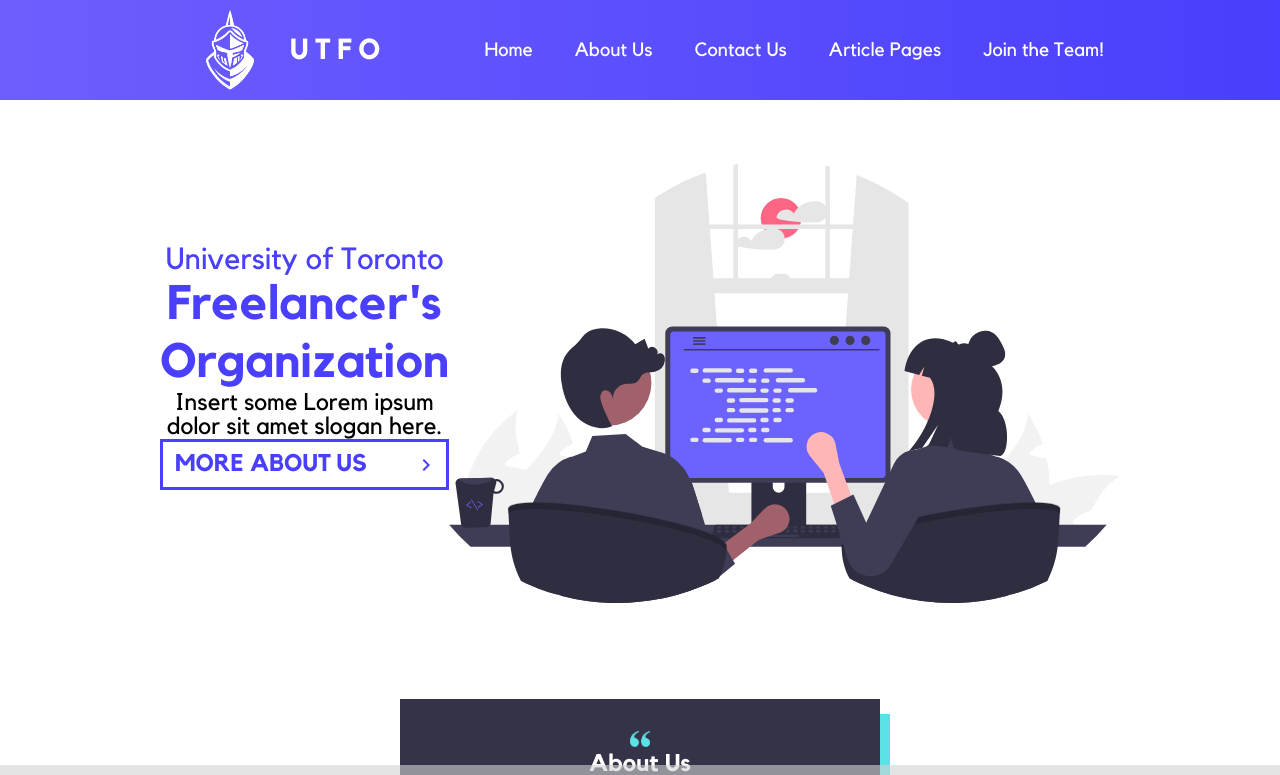
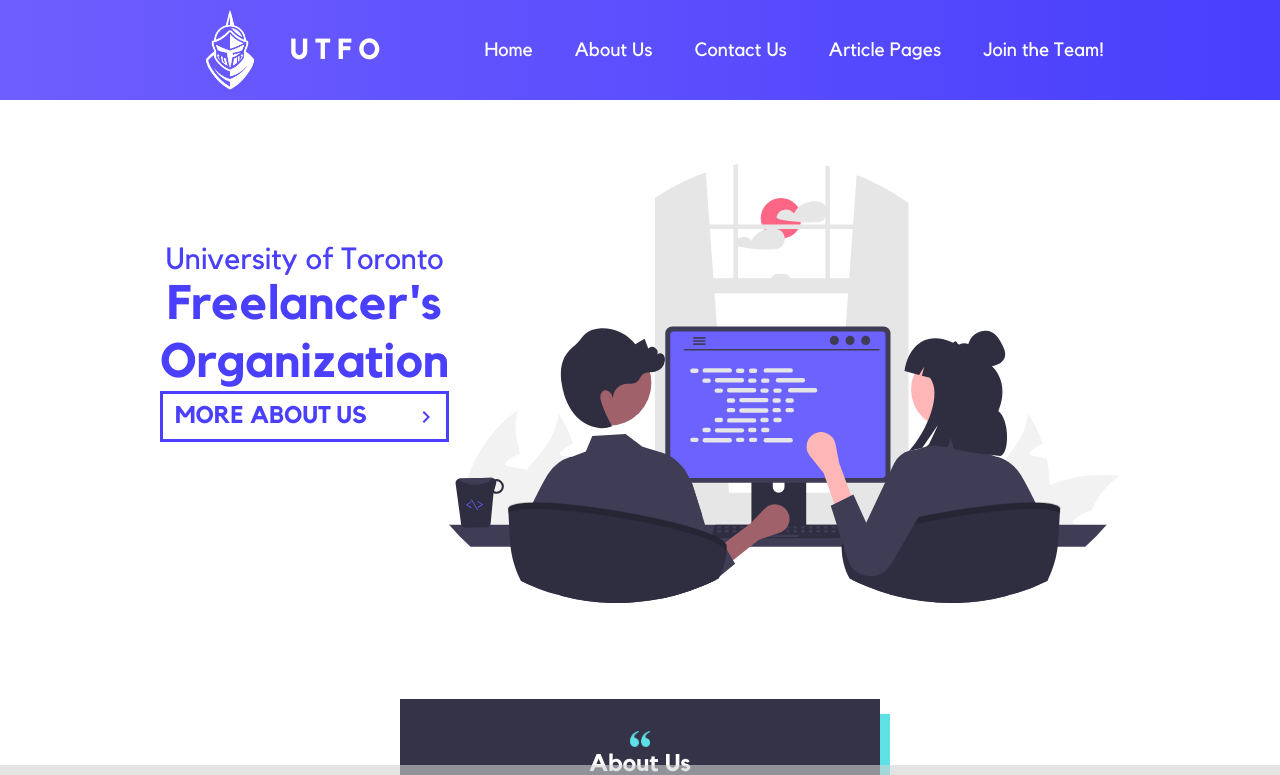
Before and after one commit to UTFO/UTFO-Website, a React (Create React App) app: page / in a window 1280 px wide. Shown: the top 775 px of the page. Built offline with nearby package versions, Linux system fonts and the light colour scheme.

Commit message:
No more Slogan on homepage but keep the files JIC

```diff
--- a/src/components/pages/Home/MainImage.js
+++ b/src/components/pages/Home/MainImage.js
@@ -1,6 +1,5 @@
 import mainImage from './../../../assets/main-image.svg';
-import Slogan from './Slogan';
-import './MainImage.css'
+import './MainImage.css';
 import { AboutLink } from './Blurbs/AboutBlurb';
 
 function MainImage() {
@@ -13,7 +12,6 @@
           <p className="uoft">University of Toronto</p>
           <p className="fo">Freelancer's<br/>Organization</p>
         </h1>
-        <Slogan />
         <AboutLink />
       </div>
     </div>
```
